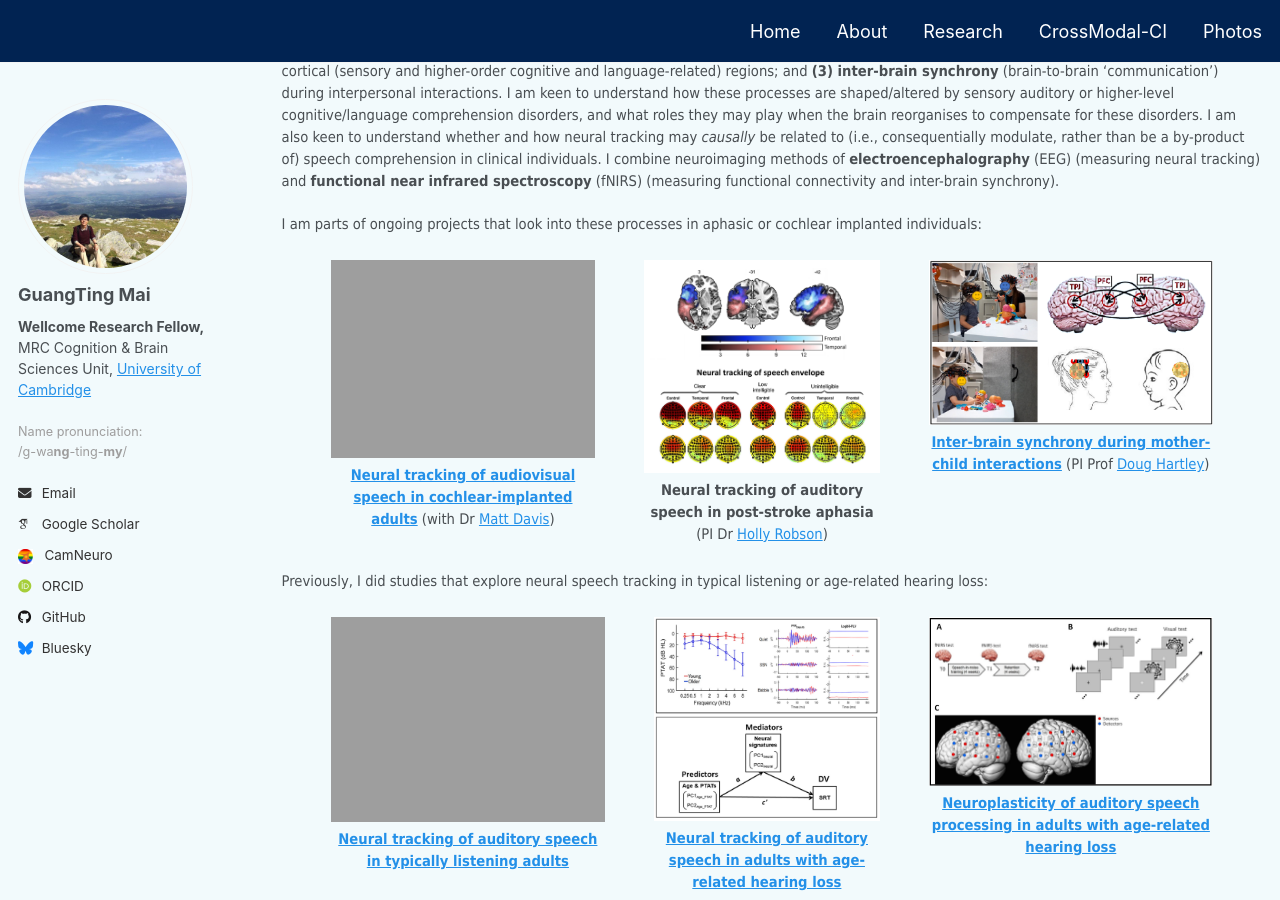
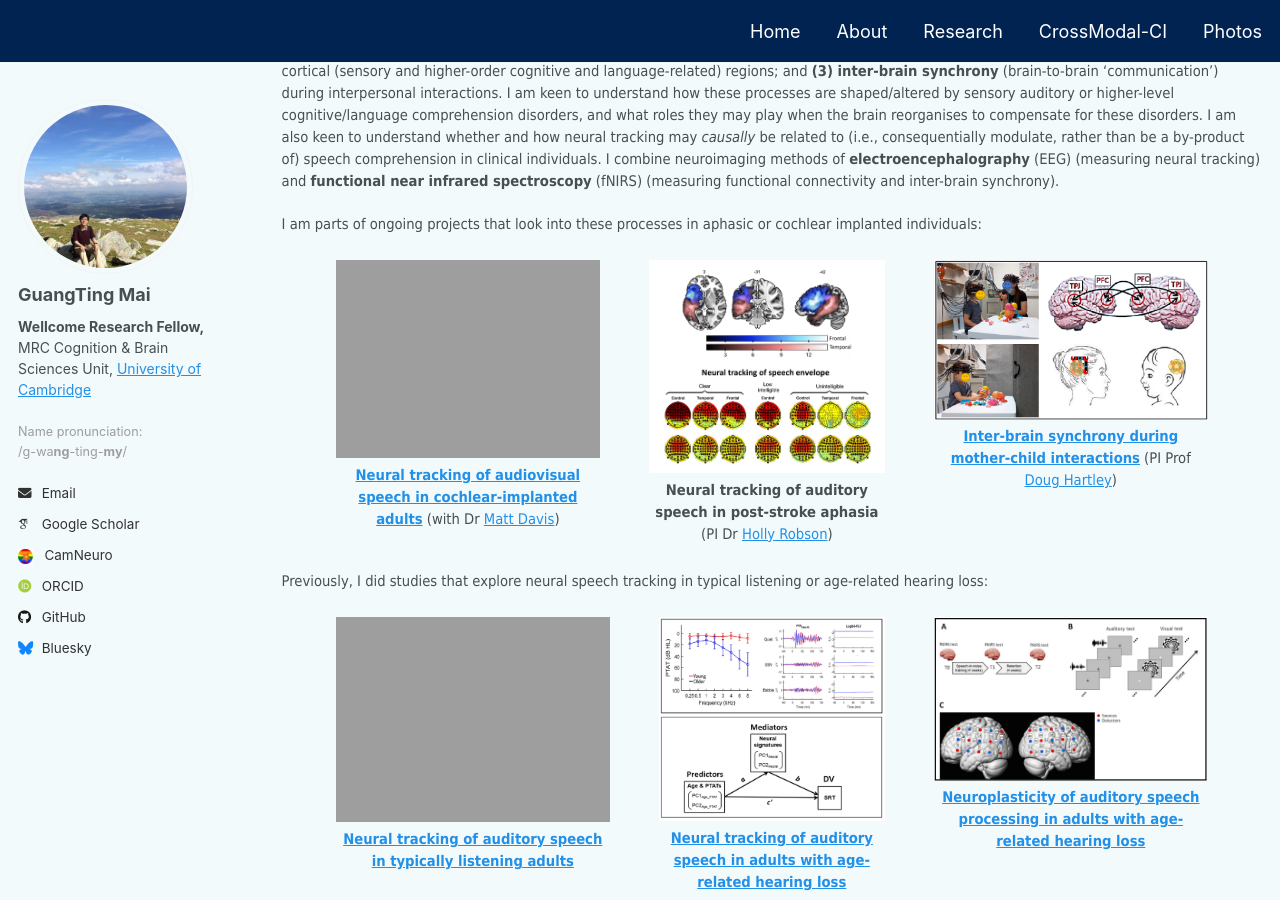
Before and after one commit to guangtingmai/guangtingmai.github.io, a Jekyll site: the page built from _pages/research-content.html, in a window 1280 px wide and 900 px high, scrolled down 357 px. Built offline with Jekyll 4.4.1, drawn with Linux system fonts in a browser that asks for light colours; some web fonts are replaced.

Commit message:
Update research-content.html

```diff
--- a/_pages/research-content.html
+++ b/_pages/research-content.html
@@ -32,7 +32,7 @@ author_profile: true
       <strong>Neural tracking of auditory speech in post-stroke aphasia</strong> (PI Dr <a href="https://profiles.ucl.ac.uk/82001-holly-robson">Holly Robson</a>)
     </p>
   </div>
-  <div style="width: 29%; text-align: center;"><a href="https://guangtingmai.github.io/interbrain-sync/">
+  <div style="width: 28%; text-align: center;"><a href="https://guangtingmai.github.io/interbrain-sync/">
     <img src="https://guangtingmai.github.io/images/child-mother-brain-synchrony-icons.png" style="width:100%; display:block;">
     <p style="width:100%; margin:0.4em 0 0; font-size:11pt; font-family:Tahoma;text-align:center;">
       <strong>Inter-brain synchrony during mother-child interactions</strong></a> (PI Prof <a href="https://www.nottingham.ac.uk/Medicine/people/douglas.hartley">Doug Hartley</a>)
@@ -57,7 +57,7 @@ author_profile: true
       <strong>Neural tracking of auditory speech in adults with age-related hearing loss</strong></a>
     </p>
   </div>
-  <div style="width: 29%; text-align: center;"><a href="https://guangtingmai.github.io/neuraltrack-hearingloss/">
+  <div style="width: 28%; text-align: center;"><a href="https://guangtingmai.github.io/neuraltrack-hearingloss/">
     <img src="https://guangtingmai.github.io/images/neuroplasticity-hearing-loss-icons.png" style="width:100%; display:block;">
     <p style="width:100%; margin:0.4em 0 0; font-size:11pt; font-family:Tahoma;text-align:center;">
       <strong>Neuroplasticity of auditory speech processing in adults with age-related hearing loss</strong></a>
```
